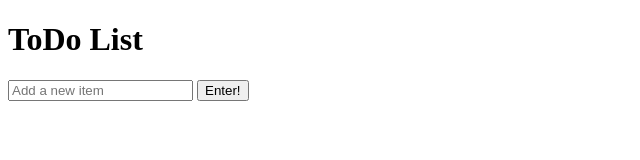
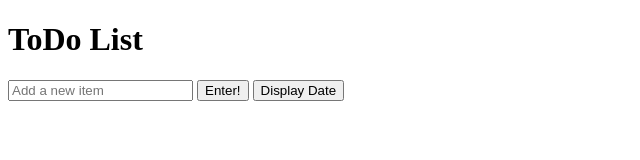
Before and after one commit to H323K14H/JSevents_lab, a plain HTML site: page index.html in a window 1280 px wide. Shown: the whole page, without its empty margins (0-640 px from the left). Drawn offline with Linux system fonts and the light colour scheme.

Commit message:
Created Display Date button inside of index.html file

```diff
--- a/index.html
+++ b/index.html
@@ -17,6 +17,7 @@
         <form action="" id="todo-form">
             <input type="text" placeholder="Add a new item" id="new-todo">
             <button type="submit" id="enter">Enter!</button>
+            <button type="submit" id="date">Display Date</button>
         </form>
 
         <ul id="list">
```
